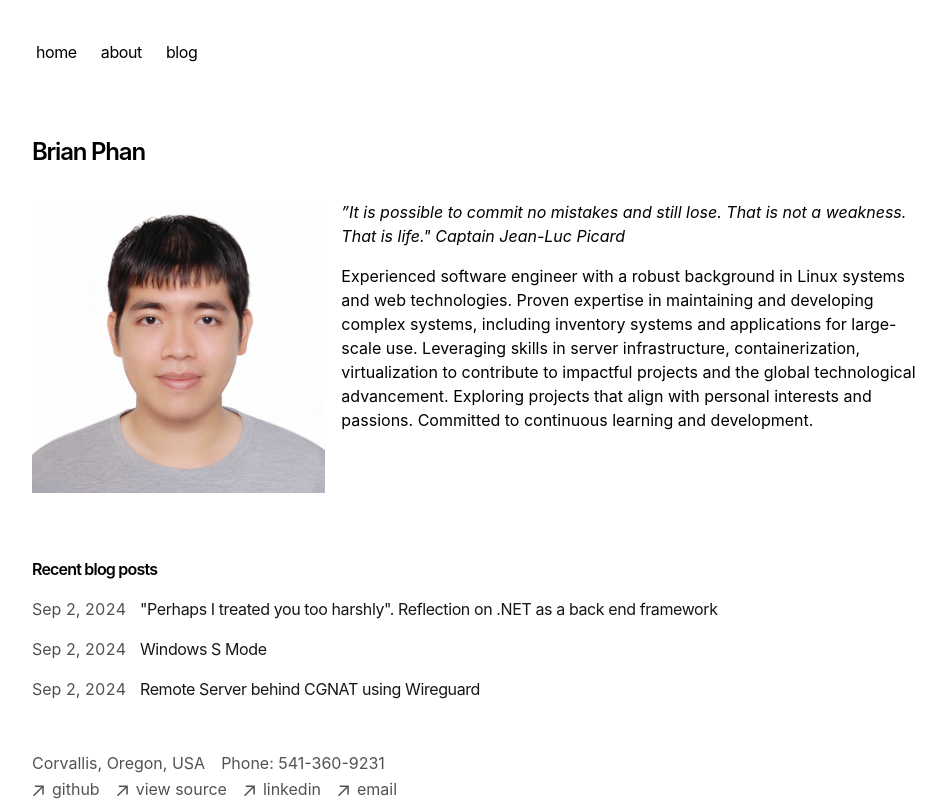
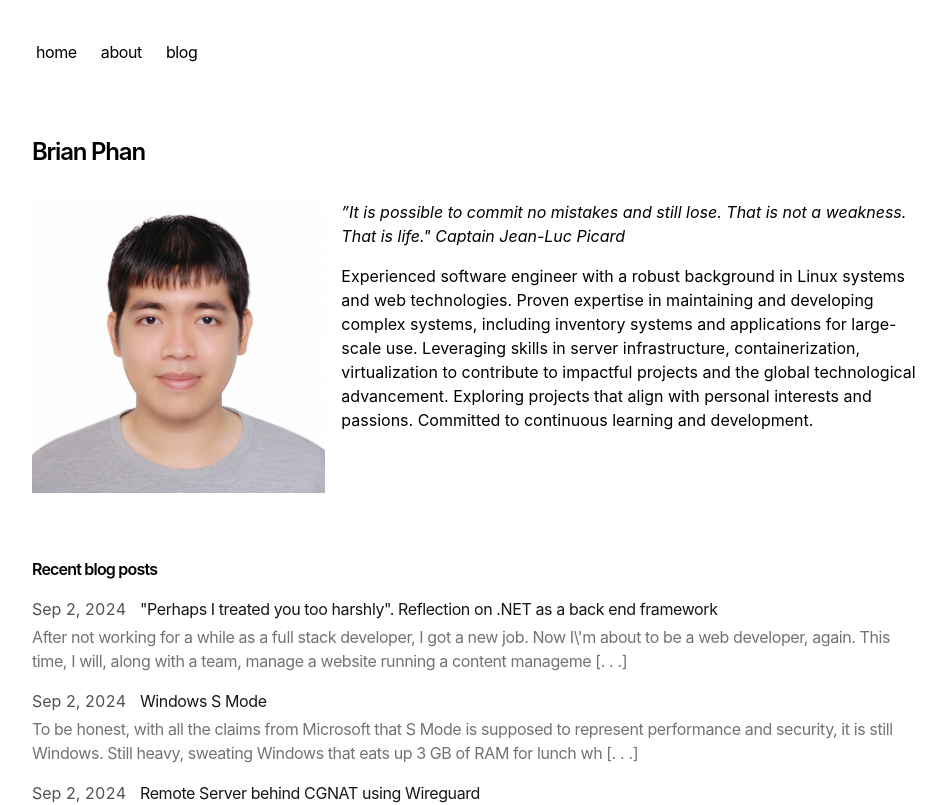
Before and after one commit to bachsofttrick/bachsofttrick.github.io, a Next.js app: page / in a window 1280 px wide. Shown: the top 805 px of the page, without its empty margins (160-1106 px from the left). Built offline with nearby package versions, Linux system fonts and the light colour scheme.

Commit message:
add short slice of blog

```diff
--- a/app/components/posts.tsx
+++ b/app/components/posts.tsx
@@ -33,6 +33,11 @@ export function BlogPosts({ getFirst = 0 }) {
                 {post.metadata.title}
               </p>
             </div>
+            <div>
+            <p className="text-neutral-500 tracking-tight">
+                {post.content.slice(0, 200)} [. . .]
+              </p>
+            </div>
           </Link>
         ))}
     </div>
```
